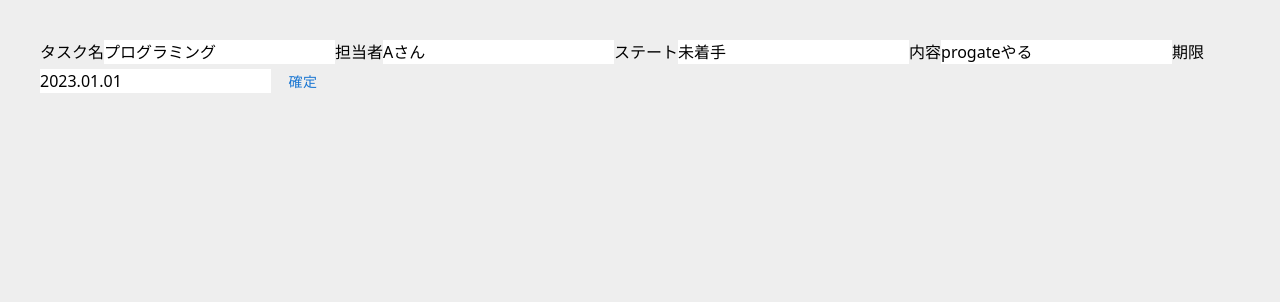
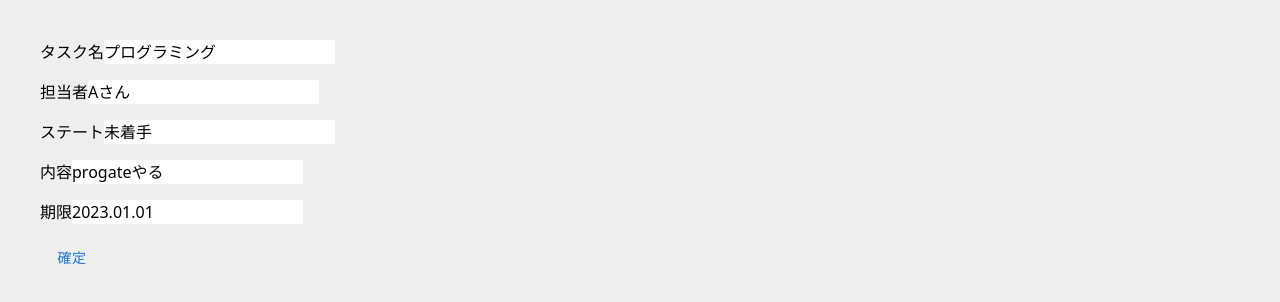
Before and after one commit to nsmuy/next-todo-app, a Next.js app: page /todos/0/edit in a window 1280 px wide. Shown: the top 302 px of the page. Built offline with nearby package versions, Linux system fonts and the light colour scheme.

Commit message:
コメント機能を追加したい

```diff
--- a/src/app/firebase.ts
+++ b/src/app/firebase.ts
@@ -1,5 +1,6 @@
 // Import the functions you need from the SDKs you need
 import { initializeApp } from "firebase/app";
+import { getFirestore } from "firebase/firestore";
 // TODO: Add SDKs for Firebase products that you want to use
 // https://firebase.google.com/docs/web/setup#available-libraries
 
@@ -15,3 +16,4 @@ const firebaseConfig = {
 
 // Initialize Firebase
 export const app = initializeApp(firebaseConfig);
+export const db = getFirestore(app);
--- a/src/app/todos/[id]/edit/page.tsx
+++ b/src/app/todos/[id]/edit/page.tsx
@@ -11,7 +11,6 @@ const page = () => {
   const router = useRouter();
   const params = useParams();
   const [todos, setTodos] = useRecoilState(todosState);
-  console.log(params);
 
   const todo: Todo | undefined = todos.find((todo) => todo.id === params.id);
   const [title, setTitle] = useState<any>(todo?.title);
@@ -44,7 +43,11 @@ const page = () => {
   return (
     <div>
       {todo ? (
-        <form onSubmit={handleEditSubmit}>
+        <form
+          onSubmit={handleEditSubmit}
+          className="flex flex-col items-start gap-4"
+        >
+          <div>
             <label htmlFor="title">タスク名</label>
             <input
               id="title"
@@ -52,6 +55,8 @@ const page = () => {
               value={title}
               onChange={(e) => setTitle(e.target.value)}
             />
+          </div>
+          <div>
             <label htmlFor="responsible">担当者</label>
             <input
               id="responsible"
@@ -59,6 +64,8 @@ const page = () => {
               value={responsible}
               onChange={(e) => setResponsible(e.target.value)}
               />
+          </div>
+          <div>
             <label htmlFor="status">ステート</label>
             <input
               id="status"
@@ -66,6 +73,8 @@ const page = () => {
               value={status}
               onChange={(e) => setStatus(e.target.value)}
             />
+          </div>
+          <div>
             <label htmlFor="detail">内容</label>
             <input
               id="detail"
@@ -73,6 +82,8 @@ const page = () => {
               value={detail}
               onChange={(e) => setDetail(e.target.value)}
             />
+          </div>
+          <div>
             <label htmlFor="deadline">期限</label>
             <input
               id="deadline"
@@ -80,6 +91,7 @@ const page = () => {
               value={deadline}
               onChange={(e) => setDeadline(e.target.value)}
             />
+          </div>
 
           <Button type="submit">確定</Button>
         </form>
--- a/src/app/todos/[id]/page.tsx
+++ b/src/app/todos/[id]/page.tsx
@@ -4,7 +4,7 @@
 
 "use client";
 
-import React from "react";
+import React, { useEffect, useState } from "react";
 import Table from '@mui/material/Table';
 import TableBody from '@mui/material/TableBody';
 import TableCell from '@mui/material/TableCell';
@@ -17,12 +17,33 @@ import { useRecoilValue } from "recoil";
 import { todosState } from "../../components/atoms";
 import Link from 'next/link';
 import { Button } from "@mui/material";
+import { Todo } from "../../../types/Todo";
+import { getAuth } from "firebase/auth";
+import { app, db } from "@/app/firebase";
+import { collection, query, where, onSnapshot } from "firebase/firestore";
 
 const page = () => {
-  // const router = useRouter();
+  const auth = getAuth(app);
+  const [comment, setComments] = useState('');
+
+  useEffect(() => {
+    const commentsRef = collection(db, 'comments');
+    const q = query(commentsRef, where('id', '==', 0));
+
+    const unsubscribe = onSnapshot(q, (querySnapshot) => {
+      const filteredComments = querySnapshot.docs.map(doc => ({
+        ...doc.data(),
+        docId: doc.id // FirestoreのドキュメントIDを含める場合
+      }));
+      console.log(filteredComments);
+    });
+
+    // コンポーネントのアンマウント時にリスナーを解除
+    return () => unsubscribe();
+  }, []);
+
   const params = useParams();
-  const todos = useRecoilValue(todosState);
-
+  const todos = useRecoilValue<Todo[]>(todosState);
   const todo = todos.find((todo) => todo.id === params.id);
 
   return (
@@ -38,7 +59,6 @@ const page = () => {
                   <TableCell align="right">ステータス</TableCell>
                   <TableCell align="right">内容</TableCell>
                   <TableCell align="right">期限</TableCell>
-                  {/* <TableCell align="right">編集</TableCell>  */}
                 </TableRow>
               </TableHead>
               <TableBody>
@@ -53,9 +73,6 @@ const page = () => {
                   <TableCell align="right">{todo.status}</TableCell>
                   <TableCell align="right">{todo.detail}</TableCell>
                   <TableCell align="right">{todo.deadline}</TableCell>
-                  {/* <TableCell align="right">
-                    <Link href={`/todos/${todo.id}/edit`}>編集</Link>
-                  </TableCell> */}
                 </TableRow>
               </TableBody>
             </Table>
@@ -69,6 +86,11 @@ const page = () => {
               <Button>削除</Button>
             </Link>
           </div>
+
+          {/* コメント */}
+          <div>
+
+          </div>
         </div>
       ) : (
         <p>Todo is not found</p>
--- a/src/app/todos/page.tsx
+++ b/src/app/todos/page.tsx
@@ -11,15 +11,15 @@ import TableContainer from '@mui/material/TableContainer';
 import TableHead from '@mui/material/TableHead';
 import TableRow from '@mui/material/TableRow';
 import Paper from '@mui/material/Paper';
-
 import React from 'react';
 import Link from 'next/link';
 import { useRecoilValue } from "recoil";
 import { todosState } from "../components/atoms";
+import { Todo } from "../../types/Todo";
 
 const page = () => {
 
-  const todos = useRecoilValue(todosState);
+  const todos = useRecoilValue<Todo[]>(todosState);
 
   return (
     <div className='flex flex-col items-center'>
```
Lines whose indentation alone changed are shown as unchanged.
